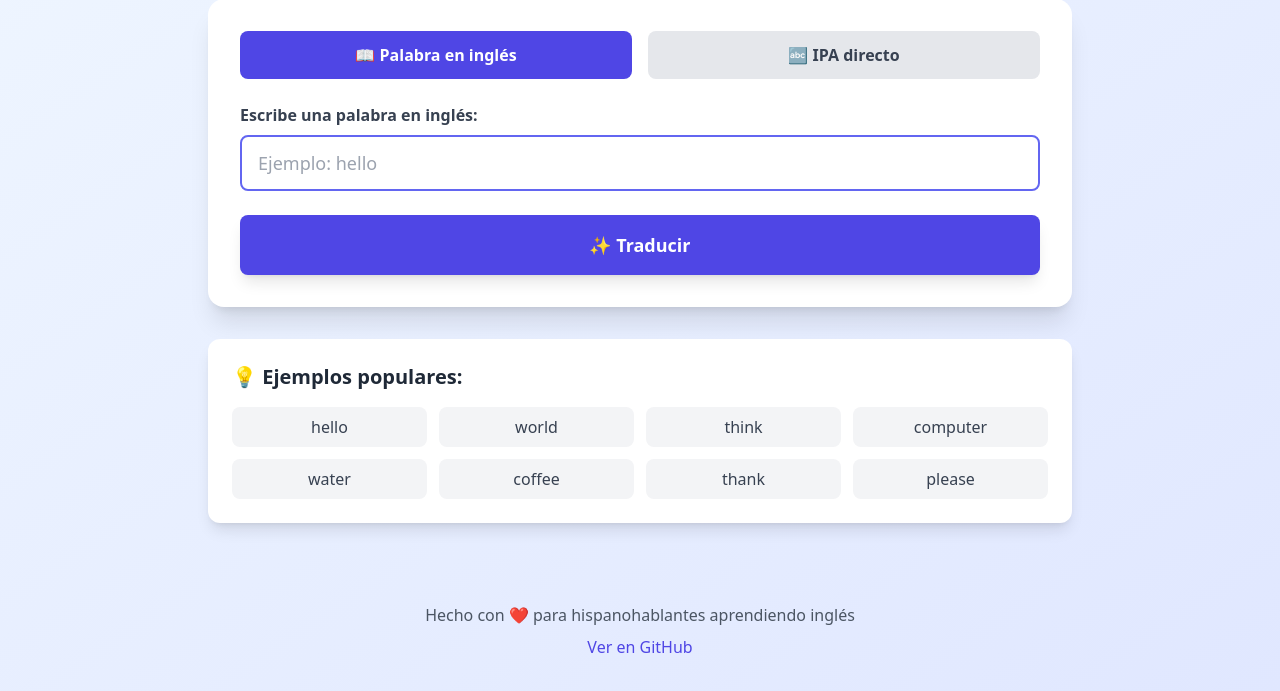
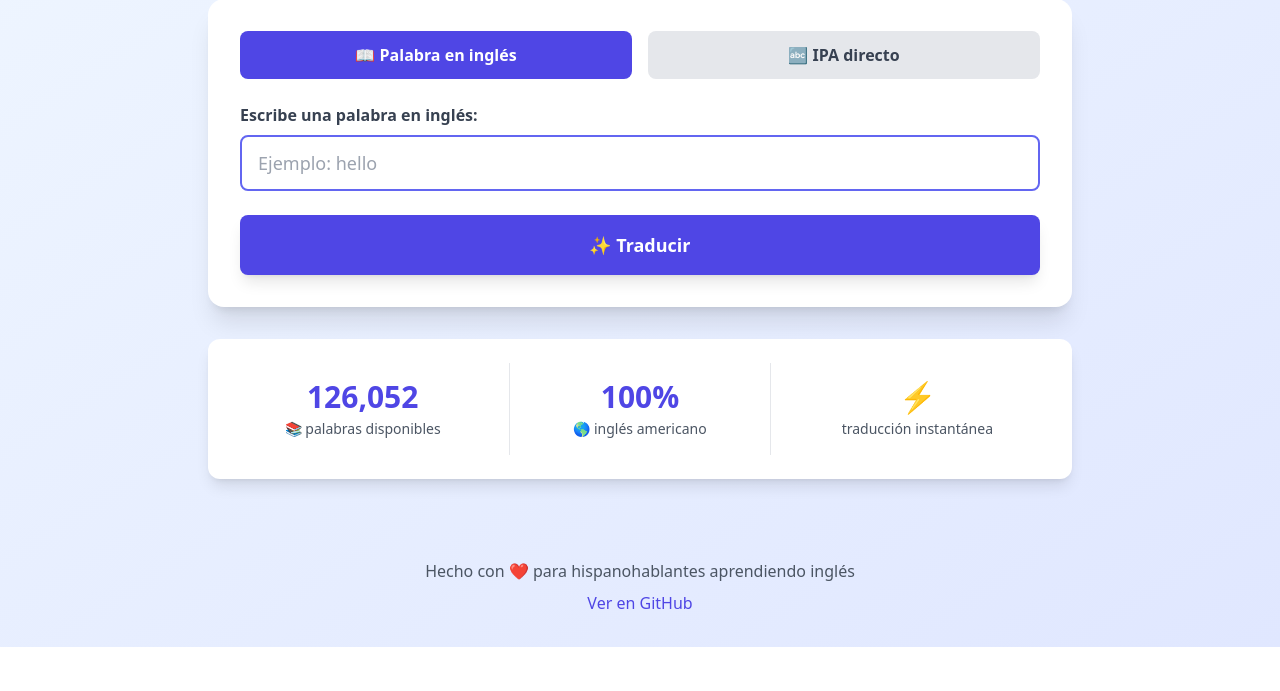
Before and after one commit to N7C0LAS/jelou, a Flask app: page / in a window 1280 px wide. Shown: the part 169-860 px from the top of the page. After the commit the page ends 816 px from the top, so only its background shows below. Run offline with Flask 3, Linux system fonts and the light colour scheme; some libraries are stand-ins or nearby versions.

Commit message:
feat: replace examples with stats section

```diff
--- a/web/templates/index.html
+++ b/web/templates/index.html
@@ -145,18 +145,21 @@
 
         </div>
 
-        <!-- Ejemplos -->
+        <!-- Estadísticas -->
         <div class="mt-8 bg-white dark:bg-gray-800 rounded-xl shadow-lg p-6 transition-colors duration-300">
-            <h2 class="text-xl font-bold text-gray-800 dark:text-white mb-4">💡 Ejemplos populares:</h2>
-            <div class="grid grid-cols-2 md:grid-cols-4 gap-3">
-                <button class="example-btn px-4 py-2 bg-gray-100 dark:bg-gray-700 hover:bg-indigo-100 dark:hover:bg-indigo-900 rounded-lg text-gray-700 dark:text-gray-300 hover:text-indigo-600 dark:hover:text-indigo-400 transition">hello</button>
-                <button class="example-btn px-4 py-2 bg-gray-100 dark:bg-gray-700 hover:bg-indigo-100 dark:hover:bg-indigo-900 rounded-lg text-gray-700 dark:text-gray-300 hover:text-indigo-600 dark:hover:text-indigo-400 transition">world</button>
-                <button class="example-btn px-4 py-2 bg-gray-100 dark:bg-gray-700 hover:bg-indigo-100 dark:hover:bg-indigo-900 rounded-lg text-gray-700 dark:text-gray-300 hover:text-indigo-600 dark:hover:text-indigo-400 transition">think</button>
-                <button class="example-btn px-4 py-2 bg-gray-100 dark:bg-gray-700 hover:bg-indigo-100 dark:hover:bg-indigo-900 rounded-lg text-gray-700 dark:text-gray-300 hover:text-indigo-600 dark:hover:text-indigo-400 transition">computer</button>
-                <button class="example-btn px-4 py-2 bg-gray-100 dark:bg-gray-700 hover:bg-indigo-100 dark:hover:bg-indigo-900 rounded-lg text-gray-700 dark:text-gray-300 hover:text-indigo-600 dark:hover:text-indigo-400 transition">water</button>
-                <button class="example-btn px-4 py-2 bg-gray-100 dark:bg-gray-700 hover:bg-indigo-100 dark:hover:bg-indigo-900 rounded-lg text-gray-700 dark:text-gray-300 hover:text-indigo-600 dark:hover:text-indigo-400 transition">coffee</button>
-                <button class="example-btn px-4 py-2 bg-gray-100 dark:bg-gray-700 hover:bg-indigo-100 dark:hover:bg-indigo-900 rounded-lg text-gray-700 dark:text-gray-300 hover:text-indigo-600 dark:hover:text-indigo-400 transition">thank</button>
-                <button class="example-btn px-4 py-2 bg-gray-100 dark:bg-gray-700 hover:bg-indigo-100 dark:hover:bg-indigo-900 rounded-lg text-gray-700 dark:text-gray-300 hover:text-indigo-600 dark:hover:text-indigo-400 transition">please</button>
+            <div class="grid grid-cols-3 gap-4 text-center">
+                <div class="p-4">
+                    <p class="text-3xl font-bold text-indigo-600 dark:text-indigo-400">126,052</p>
+                    <p class="text-sm text-gray-600 dark:text-gray-400 mt-1">📚 palabras disponibles</p>
+                </div>
+                <div class="p-4 border-x border-gray-200 dark:border-gray-700">
+                    <p class="text-3xl font-bold text-indigo-600 dark:text-indigo-400">100%</p>
+                    <p class="text-sm text-gray-600 dark:text-gray-400 mt-1">🌎 inglés americano</p>
+                </div>
+                <div class="p-4">
+                    <p class="text-3xl font-bold text-indigo-600 dark:text-indigo-400">⚡</p>
+                    <p class="text-sm text-gray-600 dark:text-gray-400 mt-1">traducción instantánea</p>
+                </div>
             </div>
         </div>
 
```
